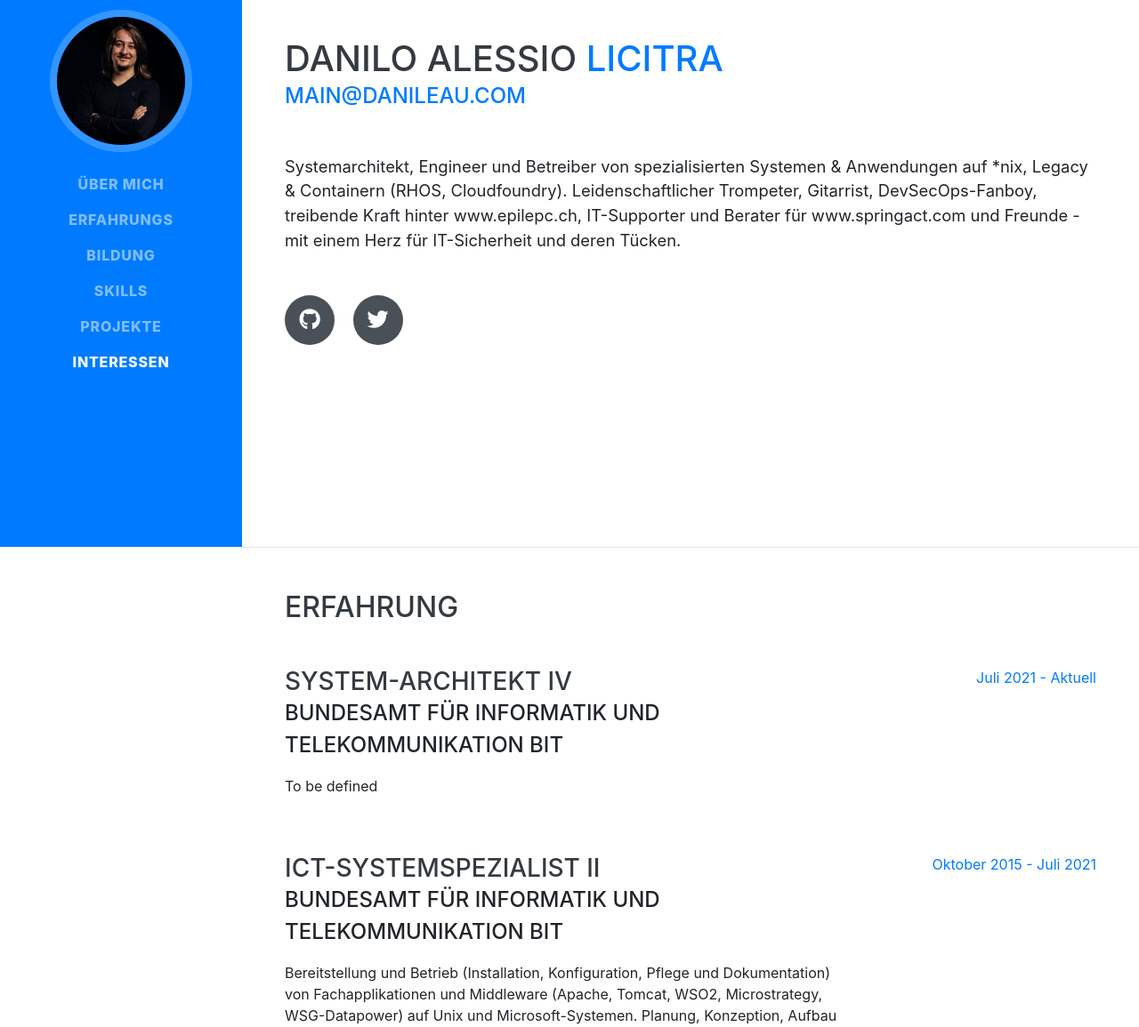
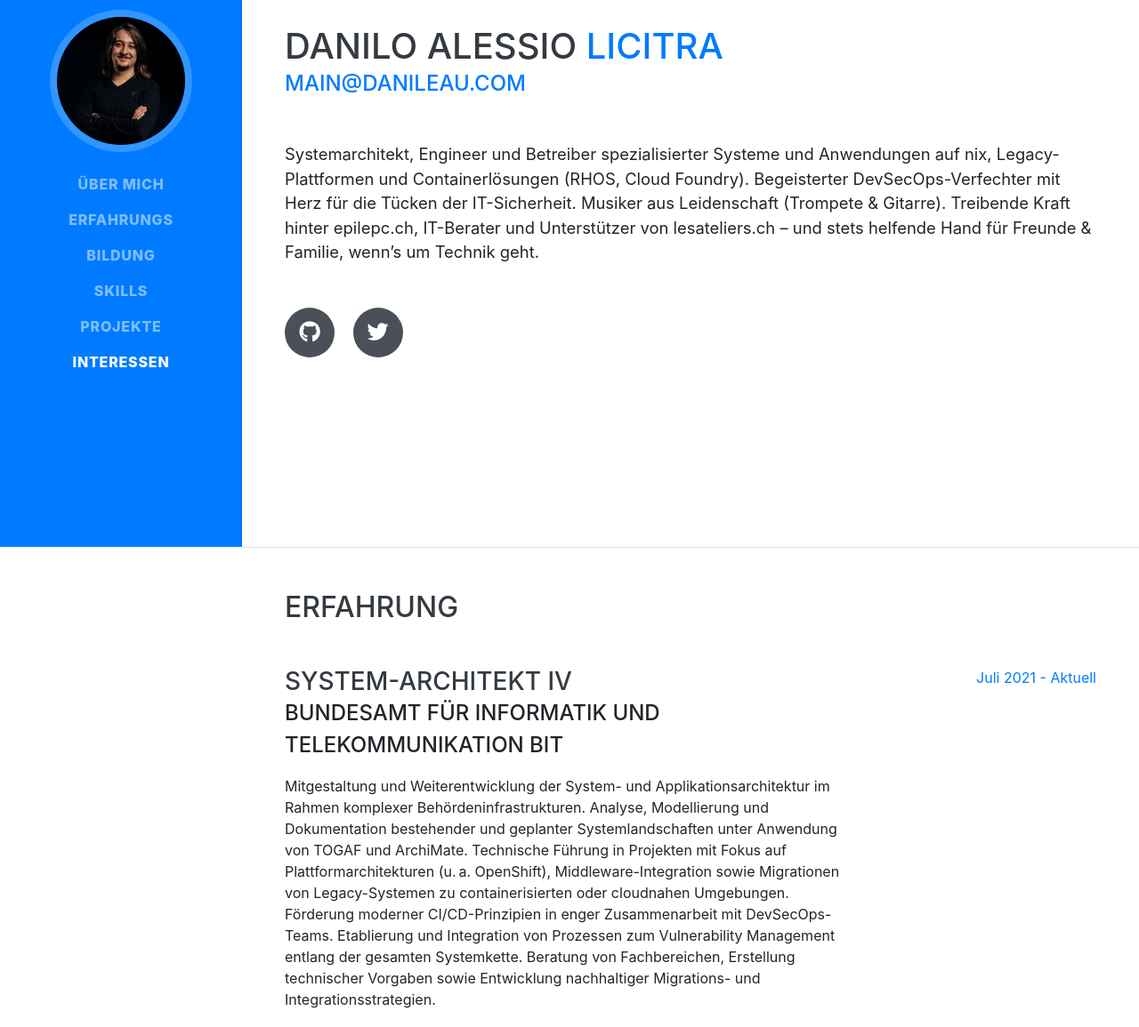
Before and after one commit to danileau/resume, a website with bundled scripts: page index.html in a window 1280 px wide. Shown: the part 185-1340 px from the top of the page at 89% size. Built offline with nearby package versions, Linux system fonts and the light colour scheme; a web font is replaced by a local one.

Commit message:
Update index.html

```diff
--- a/index.html
+++ b/index.html
@@ -55,8 +55,7 @@
                     <a href="mailto:main@danileau.com">main@danileau.com</a>
                 </div>
                 <p class="lead mb-5">
-                    Systemarchitekt, Engineer und Betreiber von spezialisierten Systemen & Anwendungen auf *nix, Legacy & Containern (RHOS, Cloudfoundry). Leidenschaftlicher Trompeter, Gitarrist, DevSecOps-Fanboy, treibende Kraft hinter www.epilepc.ch, IT-Supporter und Berater für www.springact.com und Freunde - mit einem Herz für IT-Sicherheit und deren Tücken.
-                </p>
+                    Systemarchitekt, Engineer und Betreiber spezialisierter Systeme und Anwendungen auf nix, Legacy-Plattformen und Containerlösungen (RHOS, Cloud Foundry). Begeisterter DevSecOps-Verfechter mit Herz für die Tücken der IT-Sicherheit. Musiker aus Leidenschaft (Trompete & Gitarre). Treibende Kraft hinter epilepc.ch, IT-Berater und Unterstützer von lesateliers.ch – und stets helfende Hand für Freunde & Familie, wenn’s um Technik geht.                 </p>
                 <div class="social-icons">
                     <a href="https://www.github.com/danileau" target="_blank"> <i class="fab fa-github"></i> </a>
                     <a href="https://www.twitter.com/danileau" target="_blank"> <i class="fab fa-twitter"></i> </a>
@@ -71,7 +70,7 @@
                     <div class="resume-content">
                         <h3 class="mb-0">System-Architekt IV</h3>
                         <div class="subheading mb-3">Bundesamt für Informatik und Telekommunikation BIT</div>
-                        <p>To be defined </p>
+                        <p>Mitgestaltung und Weiterentwicklung der System- und Applikationsarchitektur im Rahmen komplexer Behördeninfrastrukturen. Analyse, Modellierung und Dokumentation bestehender und geplanter Systemlandschaften unter Anwendung von TOGAF und ArchiMate. Technische Führung in Projekten mit Fokus auf Plattformarchitekturen (u. a. OpenShift), Middleware-Integration sowie Migrationen von Legacy-Systemen zu containerisierten oder cloudnahen Umgebungen. Förderung moderner CI/CD-Prinzipien in enger Zusammenarbeit mit DevSecOps-Teams. Etablierung und Integration von Prozessen zum Vulnerability Management entlang der gesamten Systemkette. Beratung von Fachbereichen, Erstellung technischer Vorgaben sowie Entwicklung nachhaltiger Migrations- und Integrationsstrategien.</p>
                     </div>
                     <div class="resume-date text-md-right">
                         <span class="text-primary">Juli 2021 - Aktuell</span>
```
